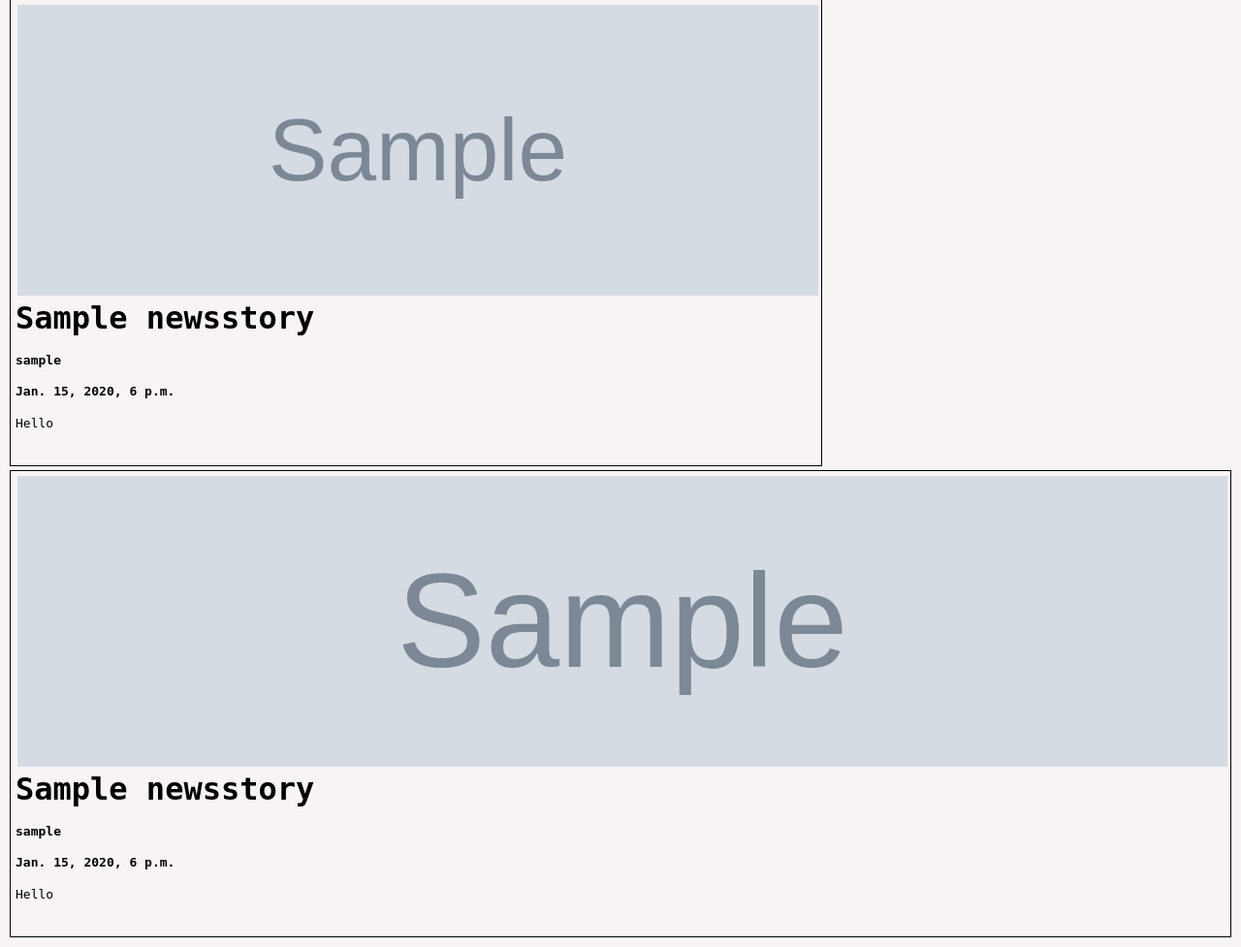
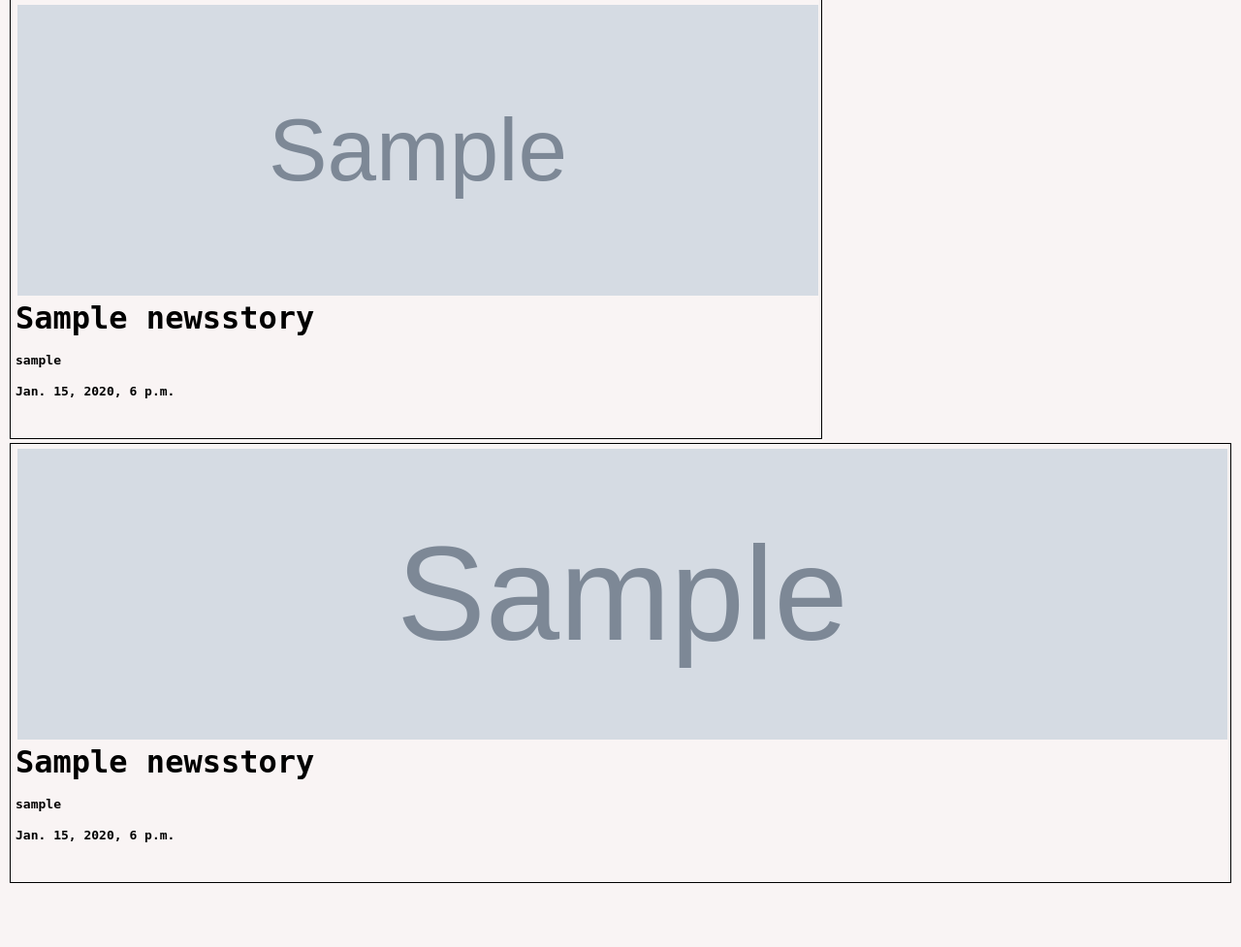
Before and after one commit to SheCodesAus/she-codes-django-news-project-neets1981, a Django app: page /news/ in a window 1280 px wide. Shown: the part 158-1135 px from the top of the page at 97% size. After the commit the page ends 1069 px from the top, so only its background shows below. Run offline with Django 4.2, Linux system fonts and the light colour scheme; tables that the repository leaves empty hold one stand-in row (values such as "Sample post"); grey boxes marked "Sample" are stand-in pictures; parts of the project's set-up code (start-up, migrations or seed data) failed here and were passed over; some web fonts are replaced.

Commit message:
Django proje

```diff
--- a/she_codes_news/news/models.py
+++ b/she_codes_news/news/models.py
@@ -1,3 +1,4 @@
+from time import timezone
 from django.contrib.auth import get_user_model
 from django.db import models
 
--- a/she_codes_news/news/templates/news/storyCard.html
+++ b/she_codes_news/news/templates/news/storyCard.html
@@ -11,7 +11,7 @@
             <h3>{{ story.title }}</h3>
             <h4>{{ story.author }}</h4>
             <h4>{{ story.pub_date }}</h4>
-            <p>Hello</p>
+
         </div>
     </a>
 </div>
```
